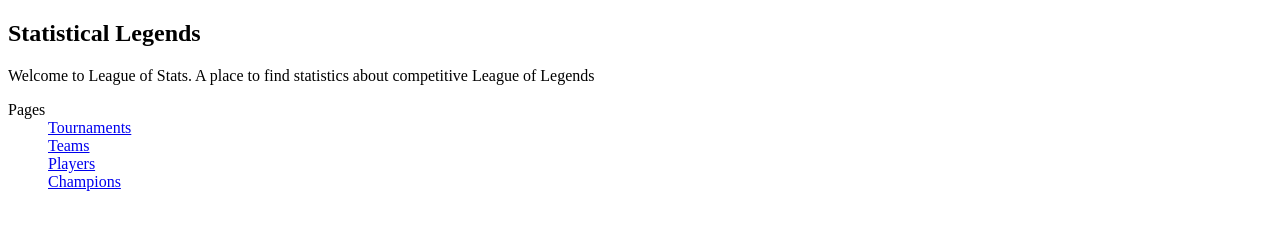
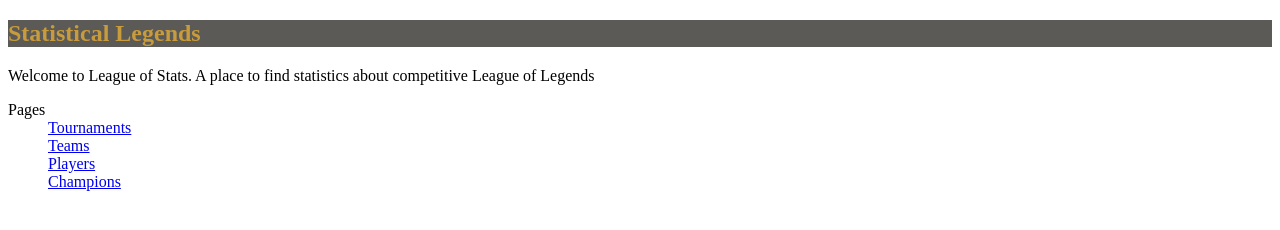
Before and after one commit to ChocoKnight/CSC-437, a website: page packages/proto/public/index.html in a window 1280 px wide. Drawn offline with Linux system fonts and the light colour scheme.

Commit message:
index.html header color introduction

```diff
--- a/packages/proto/public/index.html
+++ b/packages/proto/public/index.html
@@ -3,10 +3,18 @@
 <article>
 
   <head>
-    <!-- No formatting yet -->
+    <style>
+      header {
+          color: #C89B3C;
+          background-color: #5B5A56;
+      }
+  </style>
   </head>
   <header>
     <h1>Statistical Legends</h1>
+  </header>
+
+  <body>
     <p>Welcome to League of Stats. A place to find statistics about competitive League of Legends</p>
     <dl>
       <dt>Pages</dt>
@@ -15,10 +23,6 @@
       <dd><a href="players/players.html">Players</a></dd>
       <dd><a href="champions/champions.html">Champions</a></dd>
     </dl>
-  </header>
-
-  <body>
-
   </body>
 </article>
 
```
